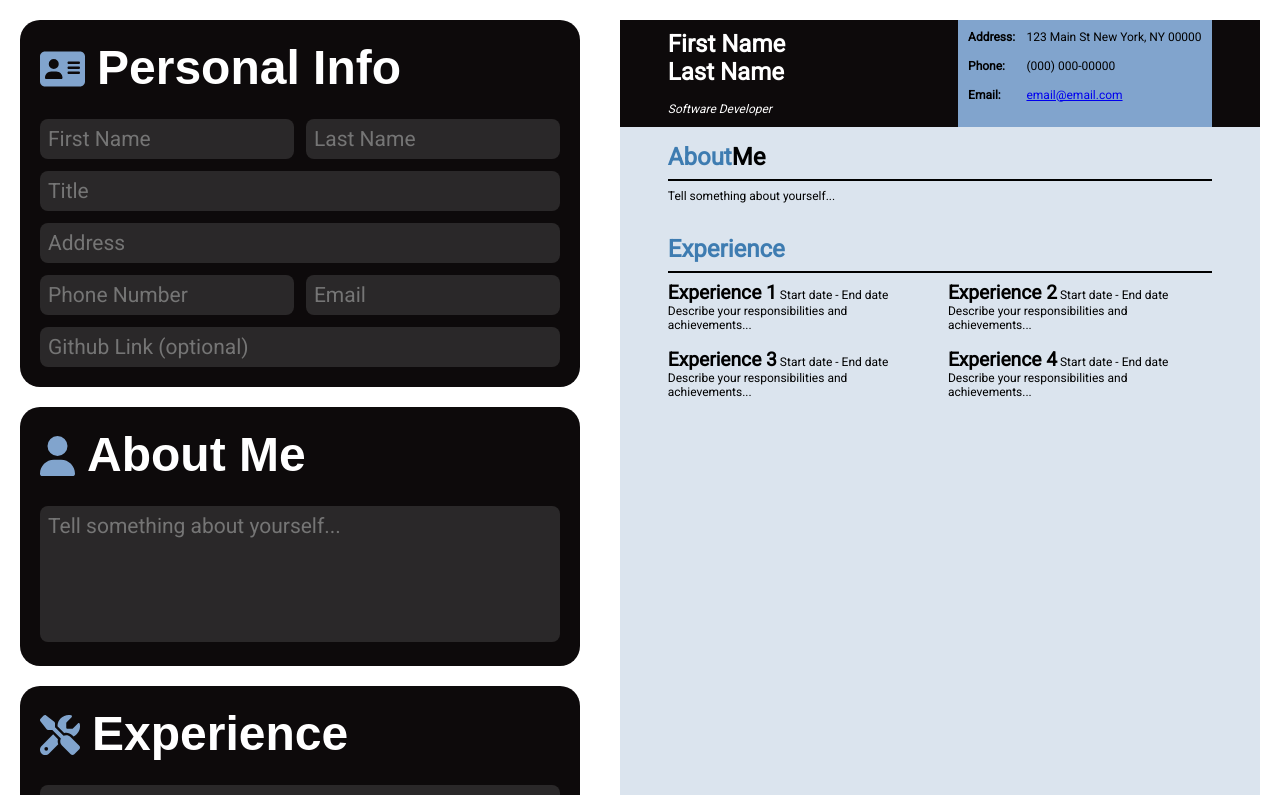
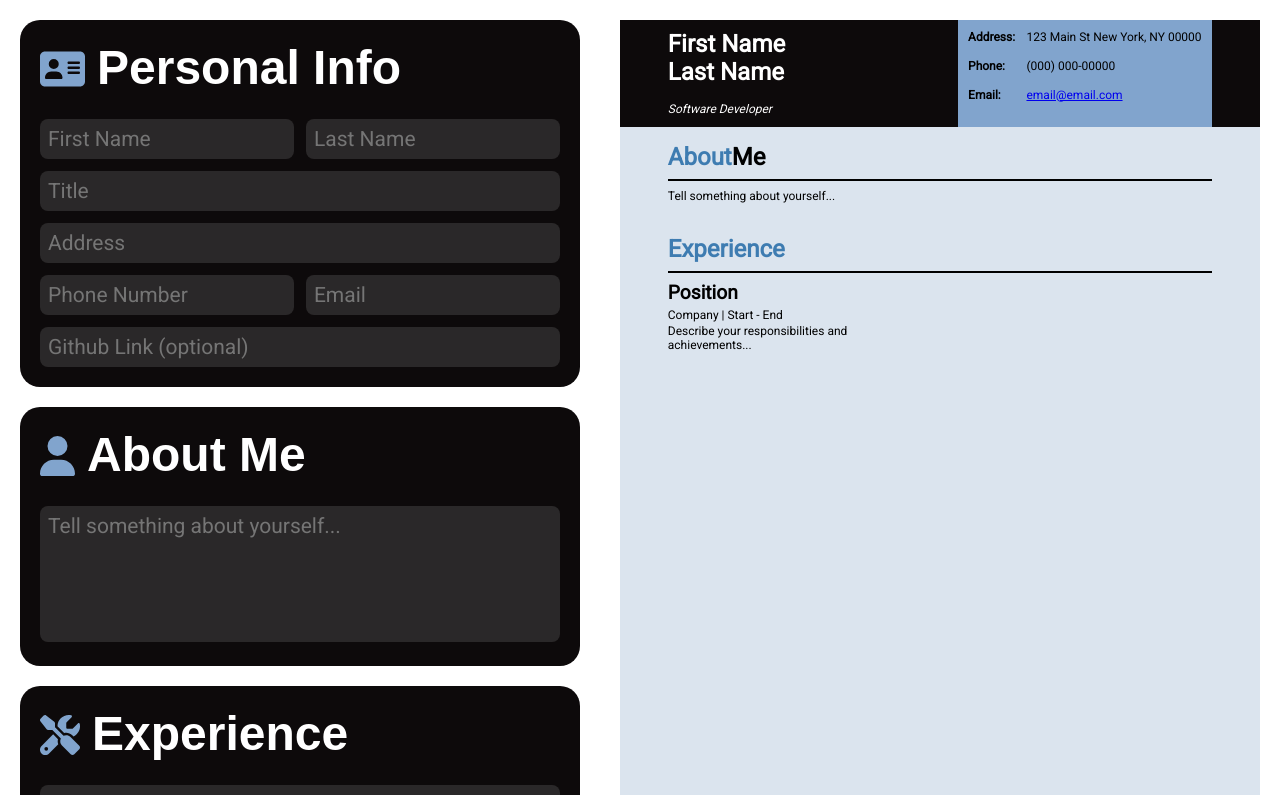
Before and after one commit to Afer1991/cv-application, a React (Vite) app: page / in a window 1280 px wide. Shown: the top 795 px of the page. Built offline with nearby package versions, Linux system fonts and the light colour scheme; a web font is replaced by a local one.

Commit message:
Modify App & Experience components to add experience

```diff
--- a/src/App.jsx
+++ b/src/App.jsx
@@ -12,6 +12,46 @@ function App() {
   const [email, setEmail] = useState('email@email.com');
   const [gitHub, setGitHub] = useState('');
   const [aboutMe, setAboutMe] = useState('Tell something about yourself...');
+
+  const [experience1, setExperience1] = useState(
+    {
+      position: 'Position',
+      company: 'Company',
+      start: 'Start',
+      end: 'End',
+      description: 'Describe your responsibilities and achievements...'
+    }
+  );
+
+  const [experience2, setExperience2] = useState(
+    {
+      position: '',
+      company: '',
+      start: '',
+      end: '',
+      description: ''
+    }
+  );
+
+  const [experience3, setExperience3] = useState(
+    {
+      position: '',
+      company: '',
+      start: '',
+      end: '',
+      description: ''
+    }
+  );
+
+  const [experience4, setExperience4] = useState(
+    {
+      position: '',
+      company: '',
+      start: '',
+      end: '',
+      description: ''
+    }
+  );
 
   function firstNameChange(e) {
     setFirstName(e.target.value);
@@ -45,6 +85,26 @@ function App() {
     setAboutMe(e.target.value);
   }
 
+  function position1Change(e) {
+    setExperience1({ ...experience1, position: e.target.value });
+  }
+
+  function company1Change(e) {
+    setExperience1({ ...experience1, company: e.target.value });
+  }
+
+  function start1Change(e) {
+    setExperience1({ ...experience1, start: e.target.value });
+  }
+
+  function end1Change(e) {
+    setExperience1({ ...experience1, end: e.target.value });
+  }
+
+  function description1Change(e) {
+    setExperience1({ ...experience1, description: e.target.value });
+  }
+
   return (
     <>
       <section className="CVBuilder">
@@ -58,7 +118,13 @@ function App() {
           updateGitHub={gitHubChange}
         />
         <AboutMe updateAboutMe={aboutMeChange} />
-        <Experience />
+        <Experience
+          updatePosition={position1Change}
+          updateCompany={company1Change}
+          updateStartDate={start1Change}
+          updateEndDate={end1Change}
+          updateDescription={description1Change}
+        />
       </section>
       <section className="CV">
         <div className="info">
@@ -92,20 +158,24 @@ function App() {
           <hr />
           <div className="experienceGrid">
             <div>
-              <h2>Experience 1</h2><span> Start date - End date</span>
-              <p>Describe your responsibilities and achievements...</p>
+              <h2>{experience1.position}</h2>
+              <span>{experience1.company} |</span><span> {experience1.start} - {experience1.end}</span>
+              <p>{experience1.description}</p>
             </div>
             <div>
-              <h2>Experience 2</h2><span> Start date - End date</span>
-              <p>Describe your responsibilities and achievements...</p>
+              <h2>{experience2.position}</h2>
+              <span>{experience2.company} {experience2.company !== '' ? " |" : null}</span><span> {experience2.start} {experience2.start !== '' ? "-" : null} {experience2.end}</span>
+              <p>{experience2.description}</p>
             </div>
             <div>
-              <h2>Experience 3</h2><span> Start date - End date</span>
-              <p>Describe your responsibilities and achievements...</p>
+            <h2>{experience3.position}</h2>
+              <span>{experience3.company} {experience3.company !== '' ? " |" : null}</span><span> {experience3.start} {experience3.start !== '' ? "-" : null} {experience3.end}</span>
+              <p>{experience3.description}</p>
             </div>
             <div>
-              <h2>Experience 4</h2><span> Start date - End date</span>
-              <p>Describe your responsibilities and achievements...</p>
+              <h2>{experience4.position}</h2>
+              <span>{experience4.company} {experience4.company !== '' ? " |" : null}</span><span> {experience4.start} {experience4.start !== '' ? "-" : null} {experience4.end}</span>
+              <p>{experience4.description}</p>
             </div>
           </div>
         </div>
--- a/src/components/Experience.jsx
+++ b/src/components/Experience.jsx
@@ -3,7 +3,13 @@ import { faScrewdriverWrench } from "@fortawesome/free-solid-svg-icons"
 import Button from './Button'
 import styles from '../styles/components.module.css'
 
-function Experience () {
+function Experience ({
+  updatePosition,
+  updateCompany,
+  updateStartDate,
+  updateEndDate,
+  updateDescription
+}) {
   return(
     <div className={styles.container}>
       <div className={styles.heading}>
@@ -11,17 +17,17 @@ function Experience () {
         <h1>Experience</h1>
       </div>
       <div>
-        <input placeholder="Position" />
+        <input placeholder="Position" onChange={updatePosition} />
       </div>
       <div>
-        <input placeholder="Company" />
+        <input placeholder="Company" onChange={updateCompany} />
       </div>
       <div className={styles.doubleInput}>
-        <input placeholder="Start date" />
-        <input placeholder="End date" />
+        <input placeholder="Start date" onChange={updateStartDate} />
+        <input placeholder="End date" onChange={updateEndDate} />
       </div>
       <div>
-        <textarea rows="3" placeholder="Describe your responsibilities and achievements..."></textarea>
+        <textarea rows="3" placeholder="Describe your responsibilities and achievements..." onChange={updateDescription} ></textarea>
       </div>
       <div className={styles.buttonContainer}>
         <Button />
--- a/src/index.css
+++ b/src/index.css
@@ -90,7 +90,6 @@ hr {
 
 .experienceGrid h2 {
   font-size: .6rem;
-  display: inline;
 }
 
 @media (min-width: 375px) {
@@ -117,6 +116,10 @@ hr {
 
   .experienceGrid h2 {
     font-size: .7rem;
+  }
+
+  .experienceGrid p {
+    margin-top: .1rem;
   }
 }
 
```
